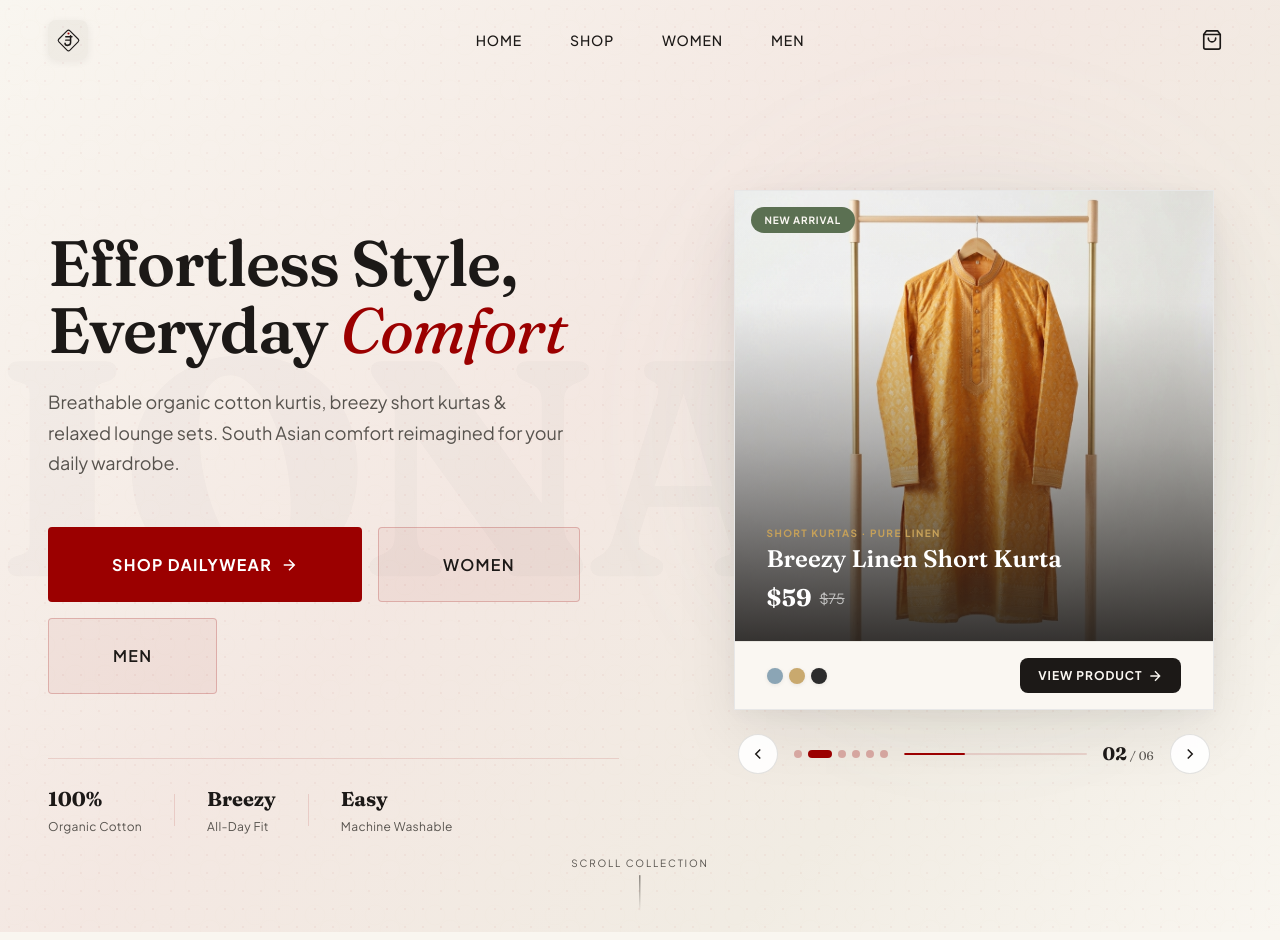
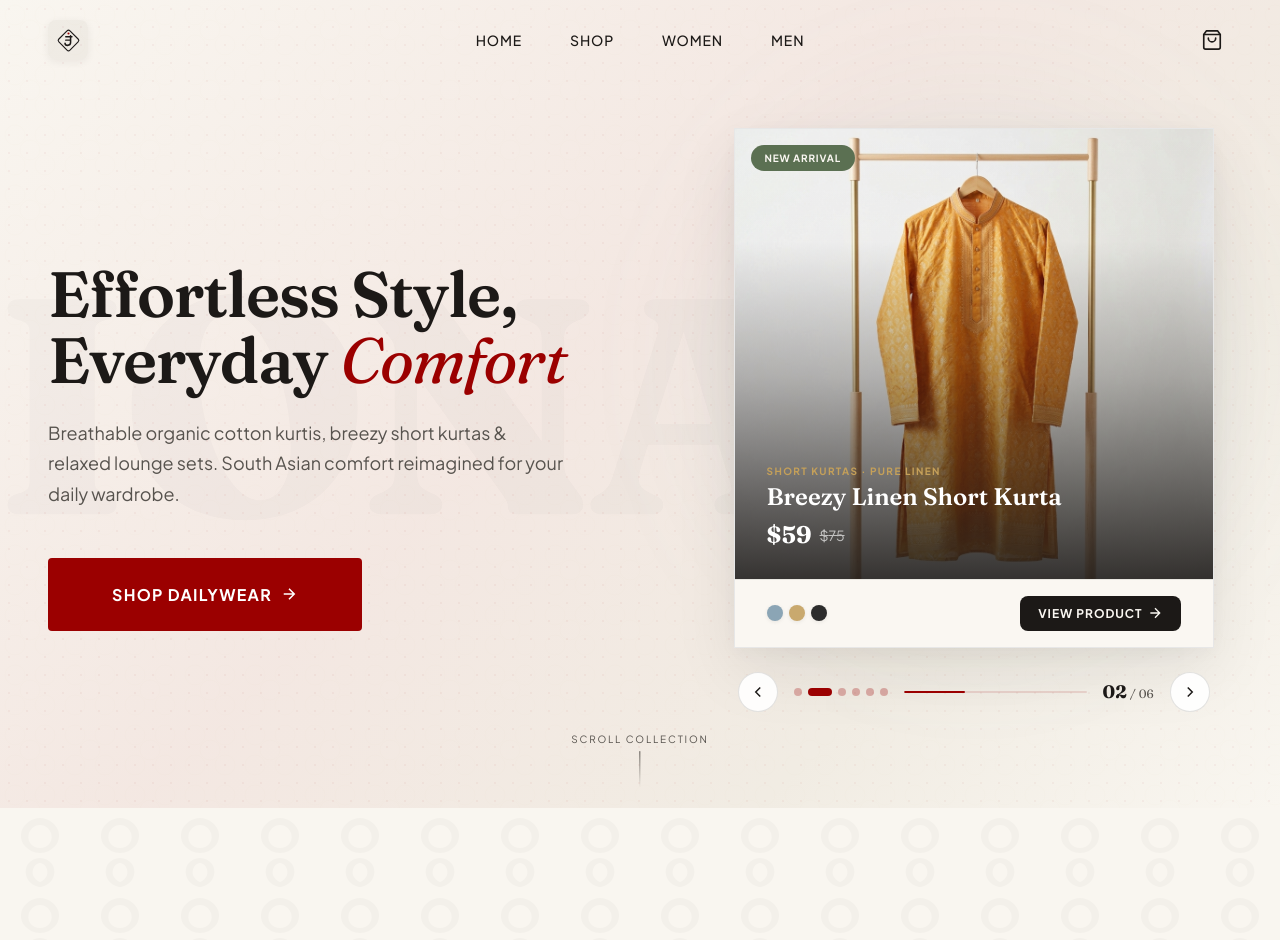
Before and after one commit to J1309/JFSS, a Next.js app: page / in a window 1280 px wide. Shown: the top 940 px of the page. Built offline with nearby package versions, Linux system fonts and the light colour scheme.

Commit message:
Streamline Hero CTA and remove stats bar, enlarge JionaFashion animated logo badge with EST. 2026 and SS 2026 COLLECTION tags

```diff
--- a/src/app/globals.css
+++ b/src/app/globals.css
@@ -736,67 +736,68 @@ input, textarea, select {
 }
 
 /* ---------- Hero Looping Logo Badge ---------- */
-.hero-looping-logo {
+.hero-looping-logo-big {
   display: inline-flex;
   align-items: center;
   gap: var(--space-md);
-  padding: 10px 24px 10px 12px;
+  padding: 12px 28px 12px 14px;
   border-radius: var(--radius-full);
-  background: rgba(110, 18, 18, 0.75);
+  background: var(--bg-card);
   backdrop-filter: blur(20px);
   -webkit-backdrop-filter: blur(20px);
-  border: 1px solid rgba(212, 163, 89, 0.35);
-  box-shadow: 0 12px 35px rgba(0, 0, 0, 0.35), 0 0 20px rgba(212, 163, 89, 0.15);
+  border: 1.5px solid var(--border-color-strong);
+  box-shadow: 0 14px 40px rgba(155, 0, 0, 0.12), 0 4px 14px rgba(0, 0, 0, 0.04);
   margin-bottom: var(--space-xl);
   cursor: pointer;
   user-select: none;
   transition: all var(--transition-base);
 }
 
-.hero-looping-logo:hover {
-  border-color: rgba(212, 163, 89, 0.6);
-  box-shadow: 0 16px 45px rgba(0, 0, 0, 0.45), 0 0 30px rgba(212, 163, 89, 0.25);
+.hero-looping-logo-big:hover {
+  border-color: var(--crimson);
+  box-shadow: 0 18px 50px rgba(155, 0, 0, 0.22);
+  transform: translateY(-2px);
 }
 
 .hero-logo-symbol-box {
-  width: 48px;
-  height: 48px;
+  width: 58px;
+  height: 58px;
   border-radius: var(--radius-full);
-  background: #4A0808;
-  color: var(--champagne-gold);
-  border: 1px solid rgba(212, 163, 89, 0.4);
+  background: var(--bg-secondary);
+  color: var(--crimson);
+  border: 1.5px solid var(--border-color);
   display: flex;
   align-items: center;
   justify-content: center;
-  box-shadow: 0 4px 16px rgba(212, 163, 89, 0.25);
+  box-shadow: 0 4px 16px rgba(155, 0, 0, 0.15);
 }
 
 .hero-logo-text-box {
   display: flex;
   flex-direction: column;
-  line-height: 1;
+  line-height: 1.1;
 }
 
 .hero-logo-title {
   font-family: var(--font-display);
-  font-size: 1.45rem;
+  font-size: 1.65rem;
   font-weight: 700;
-  letter-spacing: 0.18em;
-  color: var(--text-primary);
+  letter-spacing: 0.20em;
+  color: var(--crimson);
 }
 
 .hero-logo-subtitle {
-  font-size: 0.62rem;
+  font-size: 0.68rem;
   font-weight: 700;
   letter-spacing: 0.38em;
-  color: var(--champagne-gold);
+  color: var(--text-secondary);
   margin-top: 2px;
 }
 
 .hero-logo-divider {
   width: 1px;
-  height: 26px;
-  background: rgba(212, 163, 89, 0.3);
+  height: 32px;
+  background: var(--border-color-strong);
 }
 
 .hero-logo-tag {
@@ -804,18 +805,18 @@ input, textarea, select {
   align-items: center;
   gap: var(--space-xs);
   font-size: var(--text-xs);
-  font-weight: 600;
-  letter-spacing: 0.08em;
+  font-weight: 700;
+  letter-spacing: 0.10em;
   text-transform: uppercase;
-  color: var(--champagne-gold);
+  color: var(--text-primary);
 }
 
 .tag-dot {
-  width: 7px;
-  height: 7px;
+  width: 8px;
+  height: 8px;
   border-radius: var(--radius-full);
-  background: var(--champagne-gold);
-  box-shadow: 0 0 8px var(--champagne-gold);
+  background: var(--crimson);
+  box-shadow: 0 0 10px rgba(155, 0, 0, 0.4);
 }
 
 .hero-title {
--- a/src/components/home/HeroLoopingLogo.tsx
+++ b/src/components/home/HeroLoopingLogo.tsx
@@ -5,15 +5,15 @@ import { motion } from 'framer-motion';
 export default function HeroLoopingLogo() {
   return (
     <motion.div
-      className="hero-looping-logo"
+      className="hero-looping-logo hero-looping-logo-big"
       initial={{ opacity: 0, y: 25, scale: 0.95 }}
       animate={{ opacity: 1, y: 0, scale: 1 }}
       transition={{ duration: 0.8, ease: [0.16, 1, 0.3, 1] }}
-      whileHover={{ scale: 1.02, y: -2 }}
+      whileHover={{ scale: 1.03, y: -2 }}
     >
       {/* Animated Diamond Monogram Symbol Box */}
       <div className="hero-logo-symbol-box">
-        <svg width="34" height="34" viewBox="0 0 36 36" fill="none">
+        <svg width="42" height="42" viewBox="0 0 36 36" fill="none">
           {/* Diamond Outer Frame */}
           <motion.rect
             x="18"
@@ -53,7 +53,7 @@ export default function HeroLoopingLogo() {
             cx="18"
             cy="8"
             r="2"
-            fill="var(--champagne-gold)"
+            fill="var(--crimson)"
             initial={{ scale: 0 }}
             animate={{ scale: 1 }}
             transition={{ delay: 0.9, type: 'spring', stiffness: 450 }}
@@ -66,10 +66,10 @@ export default function HeroLoopingLogo() {
         <motion.span
           className="hero-logo-title"
           initial={{ opacity: 0, letterSpacing: '0.3em' }}
-          animate={{ opacity: 1, letterSpacing: '0.18em' }}
+          animate={{ opacity: 1, letterSpacing: '0.20em' }}
           transition={{ delay: 0.3, duration: 0.8 }}
         >
-          JIONA
+          JIONAFASHION
         </motion.span>
         <motion.span
           className="hero-logo-subtitle"
@@ -77,7 +77,7 @@ export default function HeroLoopingLogo() {
           animate={{ opacity: 1 }}
           transition={{ delay: 0.6, duration: 0.5 }}
         >
-          FASHION · EST. 2026
+          EST. 2026
         </motion.span>
       </div>
 
--- a/src/components/home/HeroSection.tsx
+++ b/src/components/home/HeroSection.tsx
@@ -47,15 +47,6 @@ export default function HeroSection() {
             duration: 0.7,
           },
           '-=0.4'
-        )
-        .from(
-          '.hero-stats-row',
-          {
-            opacity: 0,
-            y: 15,
-            duration: 0.7,
-          },
-          '-=0.3'
         )
         .from(
           '.hero-right-roulette',
@@ -110,30 +101,6 @@ export default function HeroSection() {
                 <path d="M5 12h14M12 5l7 7-7 7" />
               </svg>
             </a>
-            <a href="/shop?category=women" className="btn btn-secondary btn-lg">
-              Women
-            </a>
-            <a href="/shop?category=men" className="btn btn-secondary btn-lg">
-              Men
-            </a>
-          </div>
-
-          {/* Stats Bar */}
-          <div className="hero-stats-row">
-            <div className="stat-item">
-              <strong>100%</strong>
-              <span>Organic Cotton</span>
-            </div>
-            <div className="stat-divider" />
-            <div className="stat-item">
-              <strong>Breezy</strong>
-              <span>All-Day Fit</span>
-            </div>
-            <div className="stat-divider" />
-            <div className="stat-item">
-              <strong>Easy</strong>
-              <span>Machine Washable</span>
-            </div>
           </div>
         </div>
 
```
